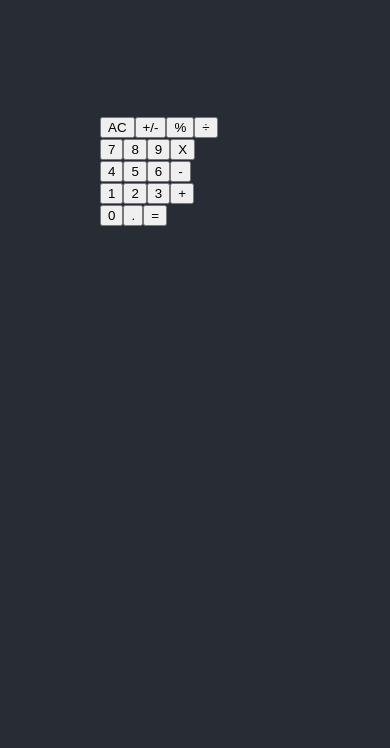
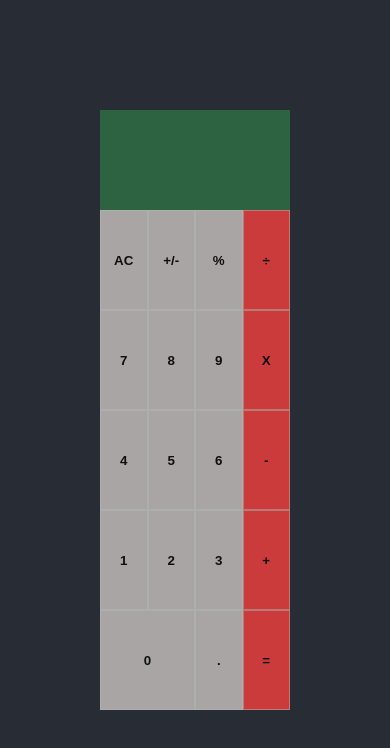
Before and after one commit to LamiaSristy/Calculator-App, a React (Create React App) app: page / in a window 390 px wide. Shown: the top 748 px of the page. Built offline with nearby package versions, Linux system fonts and the light colour scheme.

Commit message:
Added stylings

```diff
--- a/src/components/App.js
+++ b/src/components/App.js
@@ -5,6 +5,7 @@ import Display from './Display';
 import ButtonPanel from './ButtonPanel';
 import calculate from '../logic/calculate';
 import buttons from '../state/state';
+import styles from './styles.module.css';
 
 class App extends Component {
   constructor(props) {
@@ -25,7 +26,7 @@ class App extends Component {
   render() {
     const { total, next, operation } = this.state;
     return (
-      <div>
+      <div className={styles.app}>
         <Display total={total} next={next} operation={operation} />
         <ButtonPanel data={this.state} buttons={buttons} clickHandler={this.handleClick} />
       </div>
--- a/src/components/Button.js
+++ b/src/components/Button.js
@@ -1,22 +1,32 @@
 import React from 'react';
 import PropTypes from 'prop-types';
+import styles from './styles.module.css';
 
 // prettier-ignore
 const Button = ({
-  name, clickHandler,
+  name, clickHandler, wide, color,
 }) => (
   <button
     type="button"
-    className="row"
+    className={`${styles.button}
+                ${color ? null : styles.button_gray}
+                ${wide ? styles.button_double : null}`}
     onClick={() => clickHandler(name)}
   >
     {name}
   </button>
 );
 
+Button.defaultProps = {
+  color: false,
+  wide: false,
+};
+
 Button.propTypes = {
   name: PropTypes.string.isRequired,
   clickHandler: PropTypes.func.isRequired,
+  color: PropTypes.bool,
+  wide: PropTypes.bool,
 };
 
 export default Button;
--- a/src/components/ButtonPanel.js
+++ b/src/components/ButtonPanel.js
@@ -1,28 +1,34 @@
 import React from 'react';
 import PropTypes from 'prop-types';
 import Button from './Button';
+import styles from './styles.module.css';
 
 const ButtonPanel = ({ buttons, clickHandler }) => {
+  const differentColors = ['÷', '+', 'X', '-', '=', 'รท'];
   const divList = [];
   buttons.forEach(row => {
     const list = [];
     row.forEach(button => {
+      const wide = button === '0' ? true : undefined;
+      const color = differentColors.includes(button) ? true : undefined;
       list.push(
         <Button
           name={button}
           clickHandler={buttonName => clickHandler(buttonName)}
           key={button}
+          wide={wide}
+          color={color}
         />,
       );
     });
 
     divList.push(
-      <div key={`row${row[0]}`}>{list}</div>,
+      <div className={styles.button_panel_row} key={`row${row[0]}`}>{list}</div>,
     );
   });
 
   return (
-    <div>
+    <div className={styles.button_panel}>
       {divList}
     </div>
   );
--- a/src/components/Display.js
+++ b/src/components/Display.js
@@ -1,12 +1,13 @@
 import React from 'react';
 import PropTypes from 'prop-types';
+import styles from './styles.module.css';
 
 /* eslint-disable */
 const Display = ({ total, next, operation }) => {
   return (
-    <div>
-      <p>{next || total}</p>
-      <span>
+    <div className={styles.display}>
+      <p className="mb-0 text-right w-100">{next || total}</p>
+      <span className={styles.displaySubtitle}>
         {next && (total || null)} {operation || null}
       </span>
     </div>
--- /dev/null
+++ b/src/components/styles.module.css
@@ -0,0 +1,100 @@
+
+.app,
+.display,
+.button_panel {
+  width: 700px;
+  margin: 0 auto;
+  display: flex;
+  align-items: center;
+  justify-content: center;
+  flex-direction: column;
+}
+
+.app {
+  margin-top: 30px;
+}
+
+.display {
+  font-family: digital, 'Segoe UI', sans-serif;
+  background-color: rgb(46, 99, 66);
+  height: 100px;
+  color: #fff;
+  font-weight: bold;
+  font-size: 60px;
+  position: relative;
+}
+
+.displaySubtitle {
+position: absolute;
+font-weight: 100;
+font-size: 18px;
+padding: 0;
+margin: 0;
+bottom: 0;
+right: 10px;
+}
+
+.button_panel {
+align-items: stretch;
+}
+
+.button_panel_row,
+.button {
+height: 100px;
+}
+
+.button {
+background-color: rgb(204, 59, 59);
+color: rgb(15, 15, 15);
+width: 25%;
+font-weight: bold;
+border: 1px solid rgba(174, 187, 178, 0.5);
+}
+
+.button_double {
+width: 50%;
+}
+
+.button_gray {
+background-color: rgb(170, 165, 165);
+}
+
+.button:focus {
+transition: all 0.15s ease-in;
+animation: button-click 0.15s ease-in;
+outline: none;
+}
+
+@media (max-width: 768px) {
+.app,
+.display,
+.button_panel {
+    max-width: 100%;
+}
+
+.app {
+    margin-top: 10px;
+}
+}
+
+@keyframes button-click {
+0% {
+    -moz-box-shadow: none;
+    -webkit-box-shadow: none;
+    box-shadow: none;
+}
+
+50% {
+    -moz-box-shadow: inset 0 0 10px rgba(184, 184, 184, 0.8);
+    -webkit-box-shadow: inset 0 0 10px rgba(184, 184, 184, 0.8);
+    box-shadow: inset 0 0 10px rgba(184, 184, 184, 0.8);
+    border: 2px solid rgba(184, 184, 184, 0.5);
+}
+
+100% {
+    -moz-box-shadow: none;
+    -webkit-box-shadow: none;
+    box-shadow: none;
+    border: 1px solid rgba(184, 184, 184, 0.5);
+}
+}
```
Also changed, not shown: 1 other file (tests, documents, lock files or other folders).
